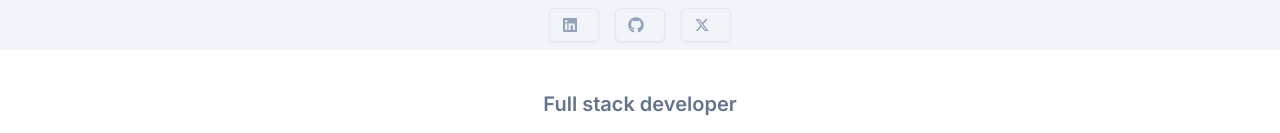
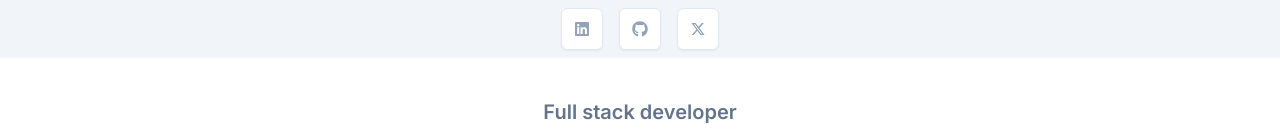
Before and after one commit to hrohden/hrohden.github.io, a React (Vite) app: page / in a window 1280 px wide. Shown: the top 133 px of the page. Built offline with nearby package versions, Linux system fonts and the light colour scheme.

Commit message:
Refactor SocialMediaButton component to make text prop optional

```diff
--- a/src/components/SocialMediaButton.tsx
+++ b/src/components/SocialMediaButton.tsx
@@ -1,14 +1,14 @@
 type Props = {
-  text: string;
+  text?: string;
   icon: React.ReactNode;
   url: string;
 };
 const SocialMediaButton = (props: Props) => {
   return (
     <a href={props.url} target="_blank">
-      <span className="inline-flex flex-row items-center gap-2 rounded-md border border-slate-200 bg-slate-100 px-3 py-2 shadow-sm">
+      <span className="inline-flex flex-row items-center gap-2 rounded-md border border-slate-200 bg-white p-3 shadow-sm">
         <span className="text-slate-400">{props.icon}</span>
-        <span className="text-xs md:text-sm">{props.text}</span>
+        {props.text && <span className="text-xs md:text-sm">{props.text}</span>}
       </span>
     </a>
   );
```
